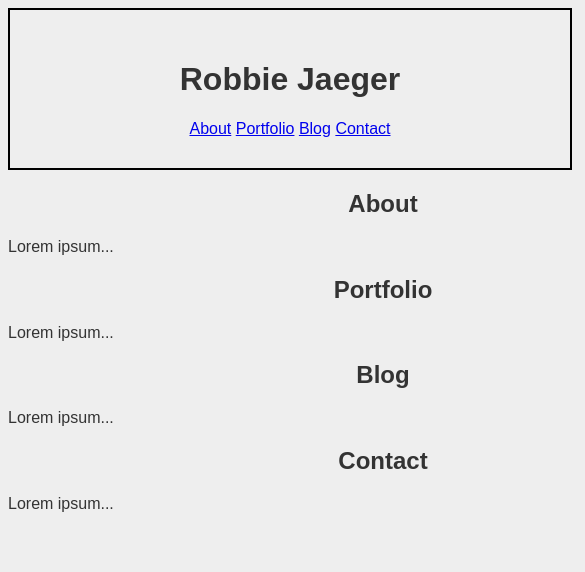
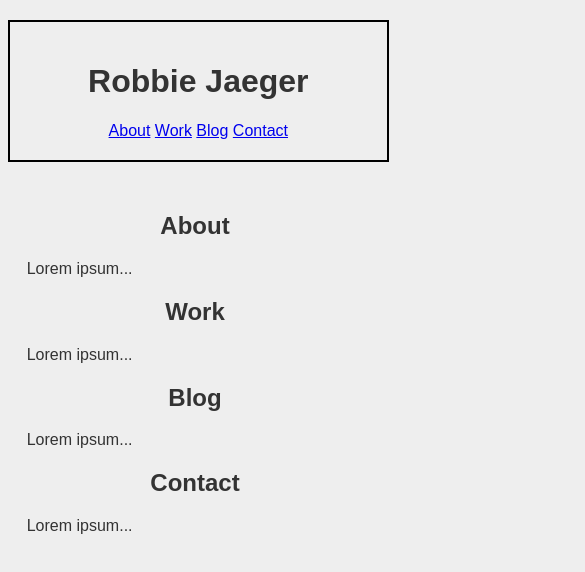
Before and after one commit to robbiejaeger/personal-site, a website: page public/index.html in a window 390 px wide. Shown: the top 572 px of the page, 585 px wide, since content can reach past the window. Drawn offline with Linux system fonts and the light colour scheme.

Commit message:
Add media queries for mobile responsive

```diff
--- /dev/null
+++ b/public/css/media-queries.css
@@ -0,0 +1,11 @@
+@media screen and (max-width: 650px) {
+  header {
+    margin: 20px auto 50px auto;
+    padding: 20px;
+    width: 90%;
+  }
+
+  #main-content {
+    width: 90%;
+  }
+}
--- a/public/css/styles.css
+++ b/public/css/styles.css
@@ -6,7 +6,7 @@ body {
 
 header {
   border: 2px solid black;
-  margin: auto;
+  margin: 20px auto 50px auto;
   padding: 30px;
   text-align: center;
   width: 500px;
--- a/public/index.html
+++ b/public/index.html
@@ -1,7 +1,9 @@
 <!DOCTYPE html>
 <html>
   <head>
+    <meta name="viewport" content="width=device-width, initial-scale=1">
     <link rel="stylesheet" type="text/css" href="css/styles.css">
+    <link rel="stylesheet" type="text/css" href="css/media-queries.css">
     <title>Robbie Jaeger</title>
   </head>
   <body>
@@ -9,7 +11,7 @@
       <h1>Robbie Jaeger</h1>
       <nav>
         <a href="#about">About</a>
-        <a href="#portfolio">Portfolio</a>
+        <a href="#work">Work</a>
         <a href="#blog">Blog</a>
         <a href="#contact">Contact</a>
       </nav>
@@ -21,8 +23,8 @@
         <p>Lorem ipsum...</p>
       </article>
 
-      <article id="portfolio">
-        <h2>Portfolio</h2>
+      <article id="work">
+        <h2>Work</h2>
         <p>Lorem ipsum...</p>
       </article>
 
```
